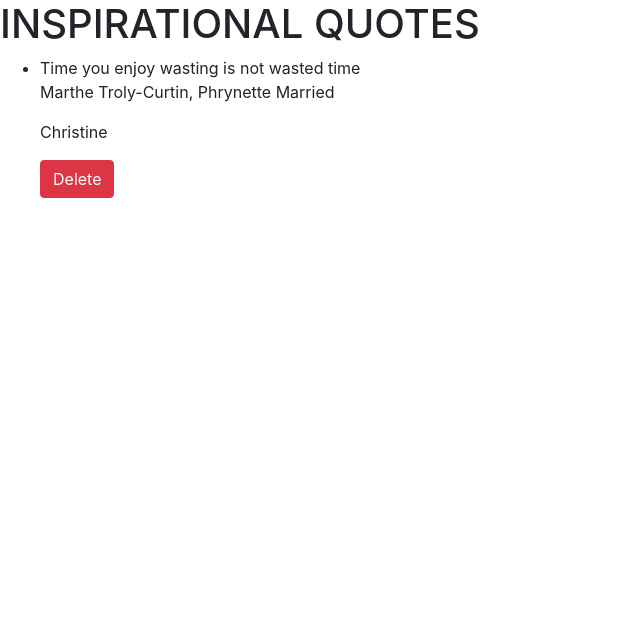
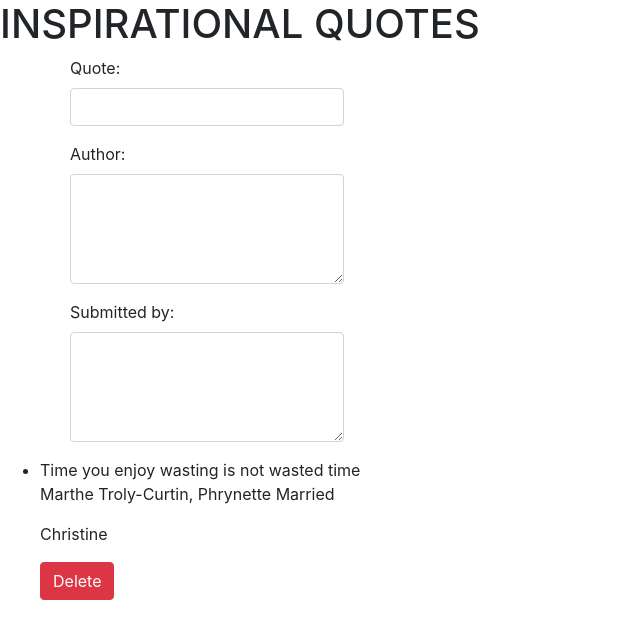
Before and after one commit to ChristineMulindi/Quotes, an Angular app: page / in a window 1280 px wide. Shown: the top 638 px of the page, without its empty margins (0-640 px from the left). Built offline with nearby package versions, Linux system fonts and the light colour scheme.

Commit message:
imported the FormsModule to the root module

```diff
--- a/src/app/app.module.ts
+++ b/src/app/app.module.ts
@@ -1,5 +1,6 @@
 import { BrowserModule } from '@angular/platform-browser';
 import { NgModule } from '@angular/core';
+import { FormsModule } from '@angular/forms';
 
 import { AppRoutingModule } from './app-routing.module';
 import { AppComponent } from './app.component';
@@ -16,7 +17,8 @@
   ],
   imports: [
     BrowserModule,
-    AppRoutingModule
+    AppRoutingModule,
+    FormsModule
   ],
   providers: [],
   bootstrap: [AppComponent]
--- a/src/app/quote/quote.component.html
+++ b/src/app/quote/quote.component.html
@@ -1,4 +1,9 @@
 <h1>INSPIRATIONAL QUOTES</h1>
+<div class="container">
+  <div class="row">
+    <app-quote-form></app-quote-form>
+  </div>
+</div>
 <ul>
   <div *ngFor='let quote of quotes;let i = index'>
     <li>{{quote.name}}</li>
```
